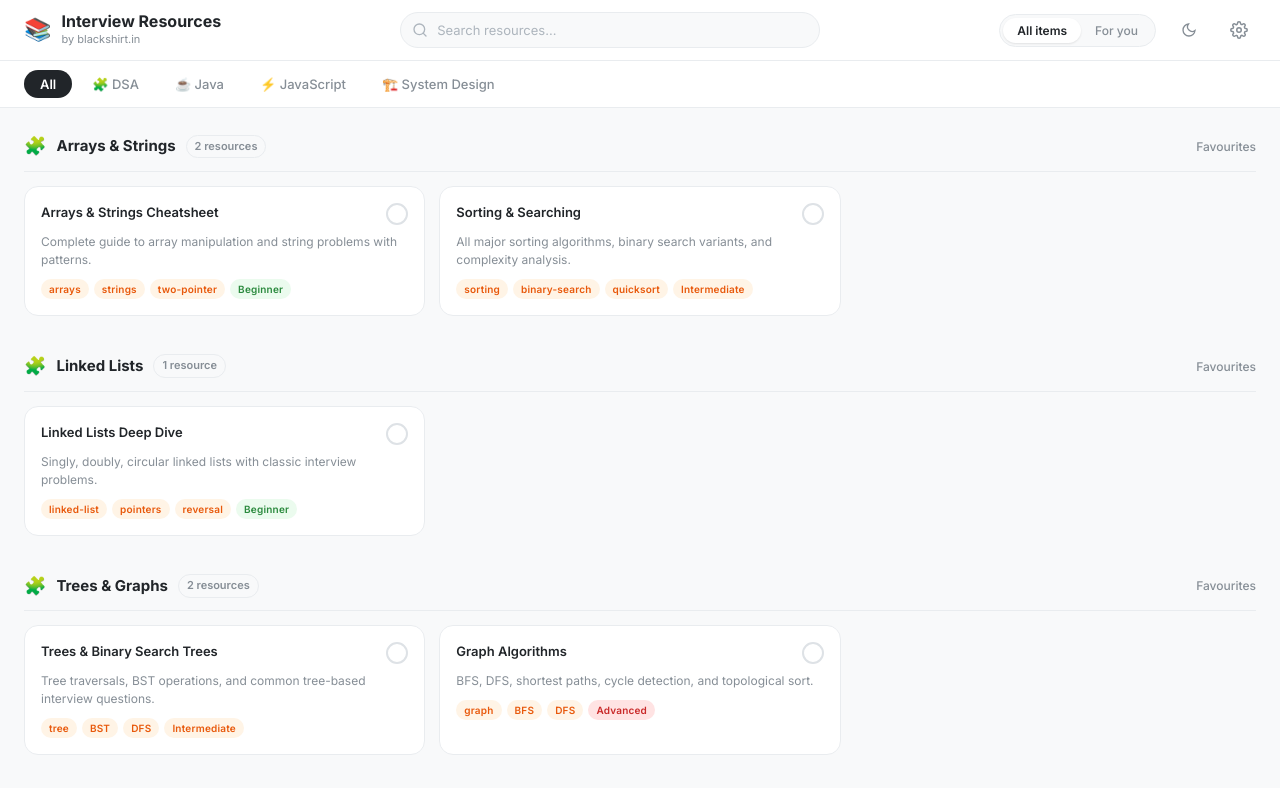
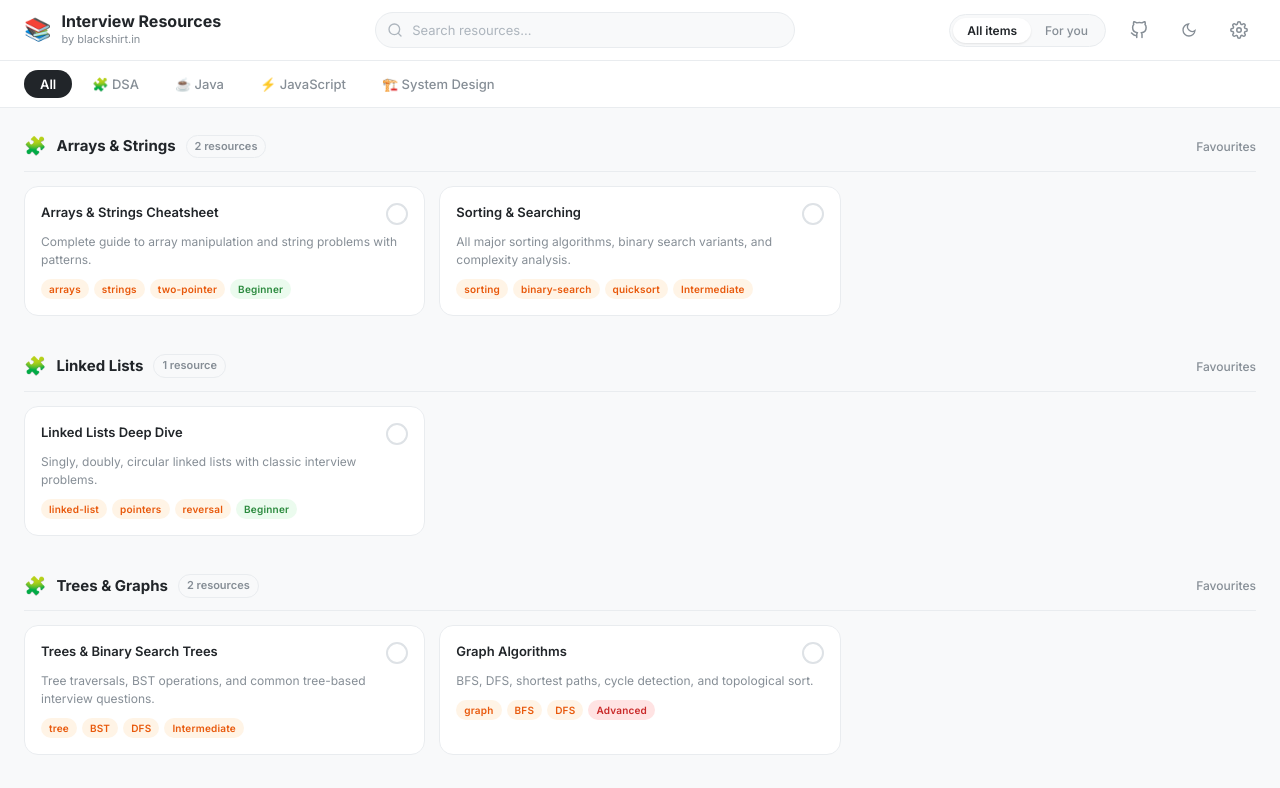
Before and after one commit to debashish345/hi, a plain HTML site: page index.html in a window 1280 px wide. Shown: the top 788 px of the page. Drawn offline with Linux system fonts and the light colour scheme.

Commit message:
github added

```diff
--- a/index.html
+++ b/index.html
@@ -49,6 +49,11 @@
           <button class="header-tab active" data-tab="all-items">All items</button>
           <button class="header-tab" data-tab="for-you">For you</button>
         </div>
+        <a href="https://github.com/debashish345/hi" class="admin-link github-link" title="GitHub Repository" target="_blank">
+          <svg width="18" height="18" viewBox="0 0 24 24" fill="none" stroke="currentColor" stroke-width="2" stroke-linecap="round" stroke-linejoin="round">
+            <path d="M9 19c-5 1.5-5-2.5-7-3m14 6v-3.87a3.37 3.37 0 0 0-.94-2.61c3.14-.35 6.44-1.54 6.44-7A5.44 5.44 0 0 0 20 4.77 5.07 5.07 0 0 0 19.91 1S18.73.65 16 2.48a13.38 13.38 0 0 0-7 0C6.27.65 5.09 1 5.09 1A5.07 5.07 0 0 0 5 4.77a5.44 5.44 0 0 0-1.5 3.78c0 5.42 3.3 6.61 6.44 7A3.37 3.37 0 0 0 9 18.13V22"></path>
+          </svg>
+        </a>
         <button id="theme-toggle" class="header-tab theme-toggle" title="Toggle Theme" aria-label="Toggle Theme"
           style="display:flex; align-items:center; justify-content:center; width:34px; height:34px; padding:0;">
           <svg class="icon-sun" width="16" height="16" viewBox="0 0 24 24" fill="none" stroke="currentColor"
```
Also changed, not shown: admin.html (+5 -0 lines), article-creator.html (+5 -0 lines).
